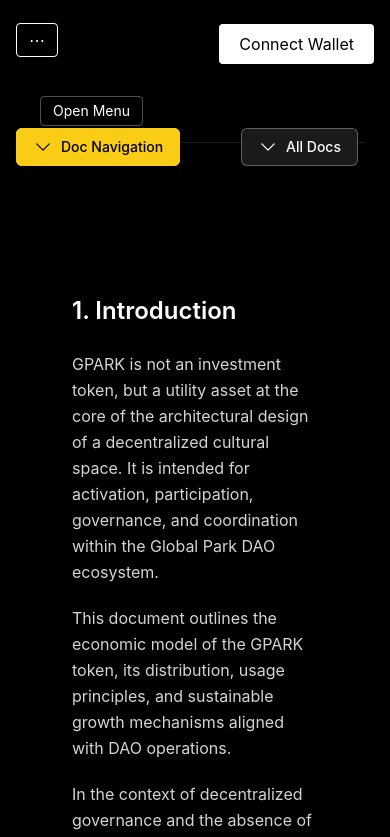
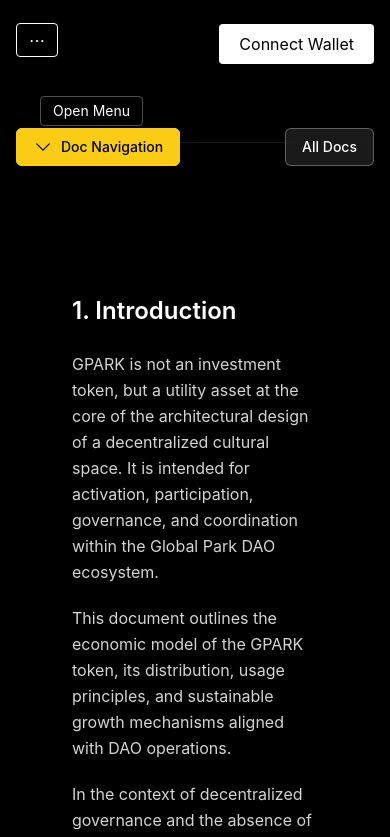
Before and after one commit to GPARKPRO/globalpark-site, a Next.js app: page /docs/tokenomics in a window 390 px wide. Shown: the top 837 px of the page. Built offline with nearby package versions, Linux system fonts and the light colour scheme.

Commit message:
Update MobileAllDocsNav.tsx

```diff
--- a/components/docs/common/MobileAllDocsNav.tsx
+++ b/components/docs/common/MobileAllDocsNav.tsx
@@ -1,7 +1,7 @@
 'use client';
 
 import { useEffect, useState } from 'react';
-import { ChevronDownIcon, XMarkIcon } from '@heroicons/react/24/outline';
+import { XMarkIcon } from '@heroicons/react/24/outline';
 import Link from 'next/link';
 
 export default function MobileAllDocsNav() {
@@ -29,7 +29,7 @@ export default function MobileAllDocsNav() {
   ];
 
   return (
-    <div className="lg:hidden fixed top-32 right-4 z-40 w-full pr-4 flex justify-end">
+    <div className="lg:hidden fixed top-32 right-4 z-40">
       <div className="relative">
         <button
           onClick={() => setOpen(!open)}
@@ -41,10 +41,7 @@ export default function MobileAllDocsNav() {
               Close
             </>
           ) : (
-            <>
-              <ChevronDownIcon className="h-5 w-5" />
-              All Docs
-            </>
+            <>All Docs</>
           )}
         </button>
 
```
